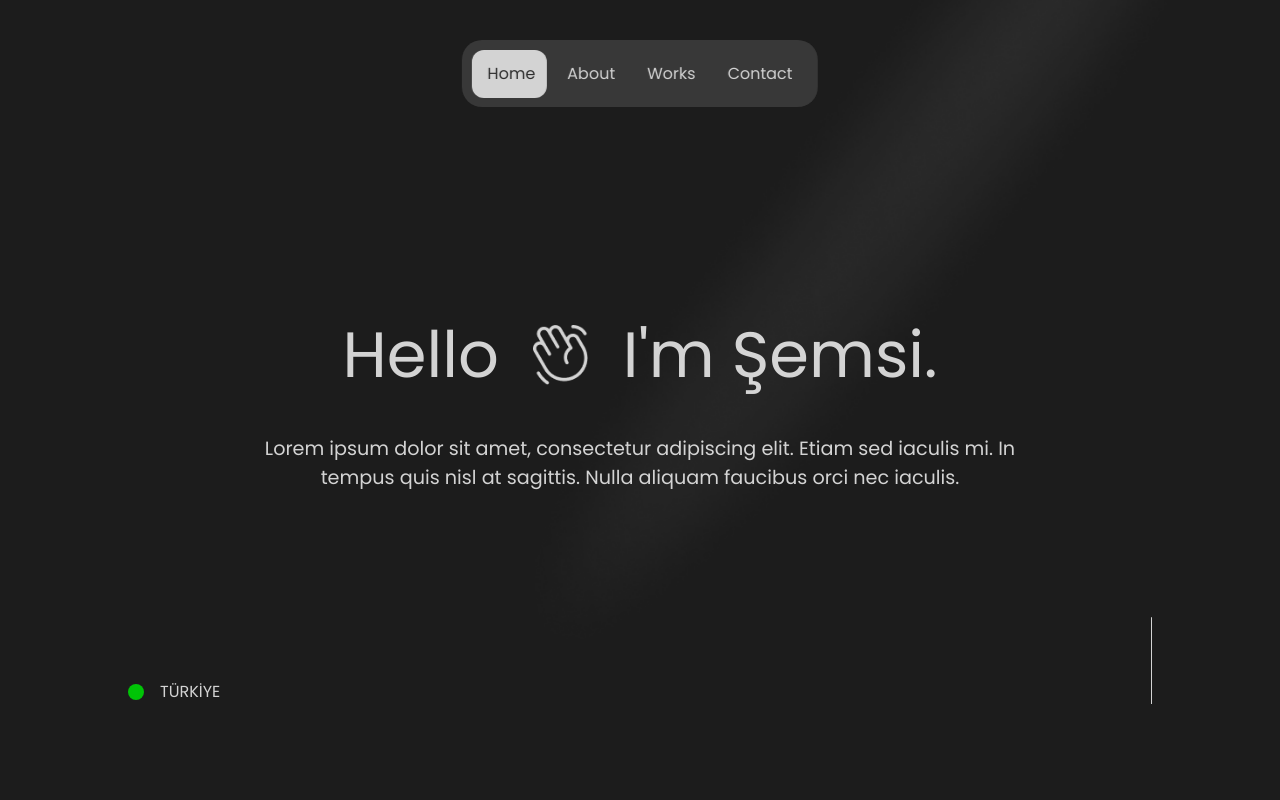
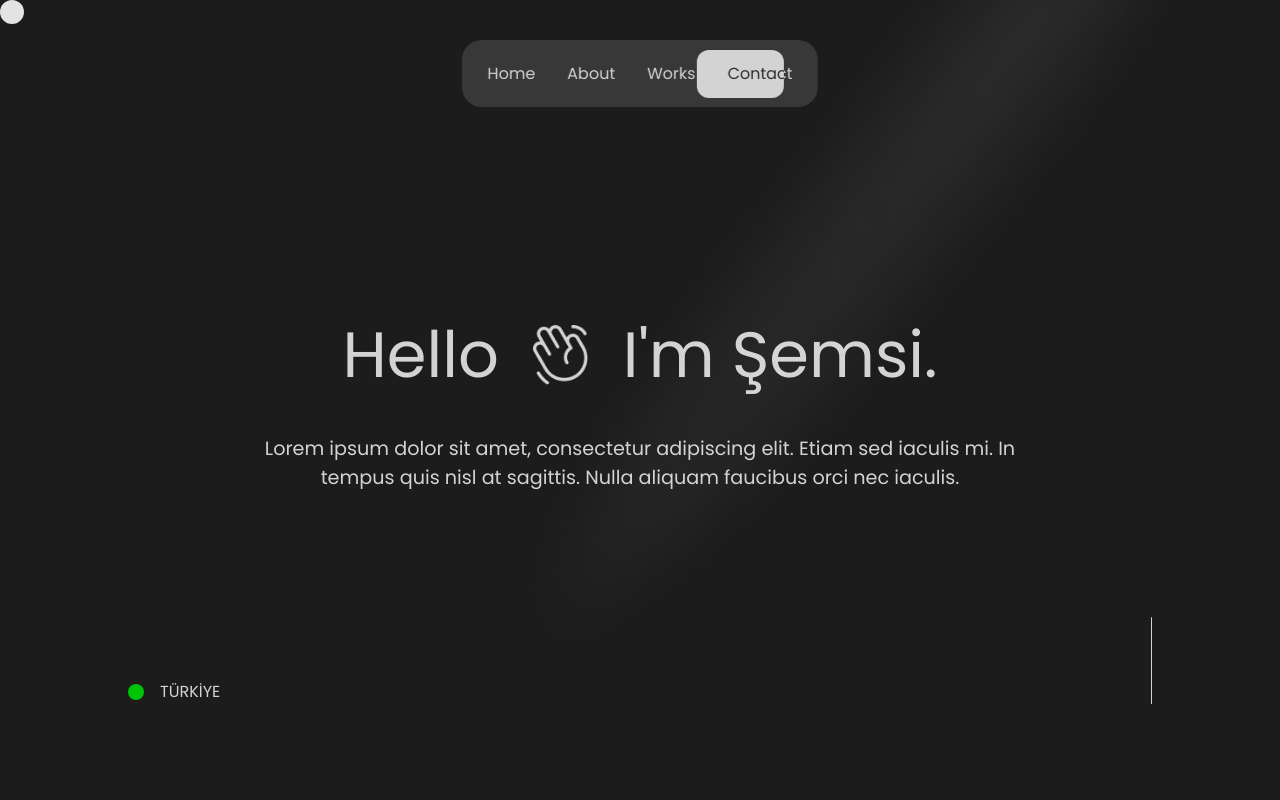
Before and after one commit to semsi-gungor/personal-portfolio, a Next.js app: page / in a window 1280 px wide. Shown: the top 800 px of the page. Built offline with nearby package versions, Linux system fonts and the light colour scheme.

Commit message:
feat: add onviewtrigger to sections

```diff
--- a/src/app/layout.tsx
+++ b/src/app/layout.tsx
@@ -1,8 +1,10 @@
 import type { Metadata } from "next";
 import { Poppins } from "next/font/google";
 import "./globals.css";
-import Navbar from "@/components/UI/Navbar";
+import Navbar from "@/components/Navbar";
 import Footer from "@/components/Footer";
+import Cursor from "@/components/UI/Cursor";
+import Provider from "@/components/Providers";
 
 const font = Poppins({
   subsets: ["latin"],
@@ -21,14 +23,17 @@ export default function RootLayout({
 }) {
   return (
     <html lang="en">
+      <Provider>
         <body
           className={font.className}
           style={{ backgroundColor: "var(--dark)" }}
         >
           <Navbar />
+          <Cursor />
           {children}
           <Footer />
         </body>
+      </Provider>
     </html>
   );
 }
--- a/src/components/About/index.tsx
+++ b/src/components/About/index.tsx
@@ -26,6 +26,7 @@ const techStack = [
 const About: FC = ({}) => {
   return (
     <SectionWithHeader heading="About">
+      <OnViewTrigger index={1} />
       <ScrollTo index={1} />
       <OnViewTrigger index={1} />
       <div className={styles.aboutContainer}>
--- a/src/components/Contact/index.tsx
+++ b/src/components/Contact/index.tsx
@@ -9,6 +9,7 @@ import ScrollTo from "../UI/ScrollTo";
 const Contact: FC = ({}) => {
   return (
     <SectionWithHeader heading="Contact">
+      <OnViewTrigger index={3} />
       <ScrollTo index={3} />
       <OnViewTrigger index={3} />
       <div className={styles.container}>
--- a/src/components/Home/index.tsx
+++ b/src/components/Home/index.tsx
@@ -10,6 +10,7 @@ import OnViewTrigger from "../UI/OnViewTrigger";
 const Home: FC = ({}) => {
   return (
     <section className={styles.container}>
+      <OnViewTrigger index={0} />
       <ScrollTo index={0} />
       <OnViewTrigger index={0} />
       <Header />
--- a/src/components/UI/Navbar/index.tsx
+++ b/src/components/Navbar/index.tsx
@@ -5,7 +5,7 @@ import styles from "./styles.module.scss";
 import { useNavbar } from "@/context/navbar-context";
 
 const Navbar: FC = ({}) => {
-  const { index, setNavbarIndex } = useNavbar();
+  const { index } = useNavbar();
 
   const sections = [
     { title: "Home", ref: useRef<ElementRef<"ul">>(null) },
@@ -17,6 +17,8 @@ const Navbar: FC = ({}) => {
   const indicatorRef = useRef<ElementRef<"div">>(null);
 
   useEffect(() => {
+    console.log(index);
+
     onClick(index);
   }, [index, onClick]);
 
--- /dev/null
+++ b/src/components/Providers/index.tsx
@@ -0,0 +1,13 @@
+import { ReactNode } from "react";
+import CursorContextProvider from "@/context/mouse-context";
+import NavbarContextProvider from "@/context/navbar-context";
+
+const Provider = ({ children }: { children: ReactNode }) => {
+  return (
+    <CursorContextProvider>
+      <NavbarContextProvider>{children}</NavbarContextProvider>
+    </CursorContextProvider>
+  );
+};
+
+export default Provider;
--- /dev/null
+++ b/src/components/UI/Cursor/index.tsx
@@ -0,0 +1,36 @@
+"use client";
+
+import { useCursor } from "@/context/mouse-context";
+import { ElementRef, FC, useEffect, useRef } from "react";
+import styles from "./styles.module.scss";
+import { ArrowUpRight } from "lucide-react";
+
+const Cursor: FC = ({}) => {
+  const { cursorState } = useCursor();
+  const cursorRef = useRef<ElementRef<"div">>(null);
+
+  useEffect(() => {
+    function mouseHandler(e: MouseEvent) {
+      if (!cursorRef.current) return;
+
+      cursorRef.current.style.setProperty("--x", `${e.clientX}px`);
+      cursorRef.current.style.setProperty("--y", `${e.clientY}px`);
+    }
+
+    window.addEventListener("mousemove", mouseHandler);
+
+    return () => {
+      window.removeEventListener("mousemove", mouseHandler);
+    };
+  }, []);
+
+  return (
+    <div ref={cursorRef} className={styles.cursorShell}>
+      <div className={styles.cursor} data-cursor-state={cursorState}>
+        {cursorState === "link" && <ArrowUpRight size={16} />}
+      </div>
+    </div>
+  );
+};
+
+export default Cursor;
--- /dev/null
+++ b/src/components/UI/Cursor/styles.module.scss
@@ -0,0 +1,55 @@
+.cursorShell {
+  mix-blend-mode: difference;
+
+  position: fixed;
+  z-index: 10000;
+  top: 0;
+  left: 0;
+  pointer-events: none;
+  user-select: none;
+
+  transform: translate(calc(var(--x) - 0.75rem), calc(var(--y) - 0.75rem));
+}
+
+.cursor {
+  width: 1.5rem;
+  height: 1.5rem;
+  border-radius: 100%;
+  background-color: white;
+  transition: all 300ms;
+
+  display: grid;
+  place-items: center;
+}
+
+.cursor[data-cursor-state="default"] {
+  transform: scale(1);
+}
+
+.cursor[data-cursor-state="hover"] {
+  transform: scale(2.5);
+}
+
+.cursor[data-cursor-state="link"] {
+  transform: scale(4);
+}
+
+.cursor[data-cursor-state="none"] {
+  opacity: 0;
+}
+
+$sm: 600px;
+$md: 840px;
+$lg: 992px;
+
+@media only screen and (max-width: $md) {
+  .cursorShell {
+    display: none;
+  }
+}
+
+@media only screen and (max-width: $sm) {
+  .cursorShell {
+    display: none;
+  }
+}
--- a/src/components/Works/index.tsx
+++ b/src/components/Works/index.tsx
@@ -8,6 +8,7 @@ import ScrollTo from "../UI/ScrollTo";
 const Works: FC = ({}) => {
   return (
     <SectionWithHeader heading="Works">
+      <OnViewTrigger index={2} />
       <ScrollTo index={2} />
       <OnViewTrigger index={2} />
       <div className={styles.works}>
```
Also changed, not shown: src/components/Navbar/styles.module.scss (renamed from src/components/UI/Navbar/styles.module.scss). Lines whose indentation alone changed are shown as unchanged.
